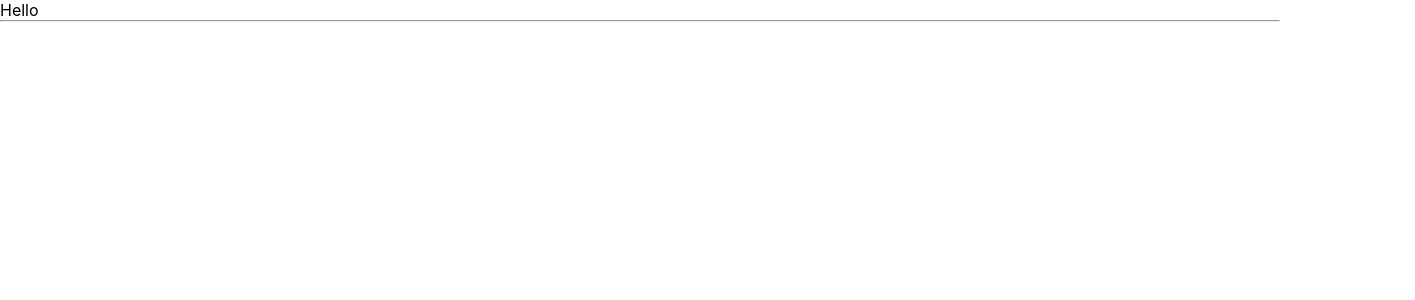
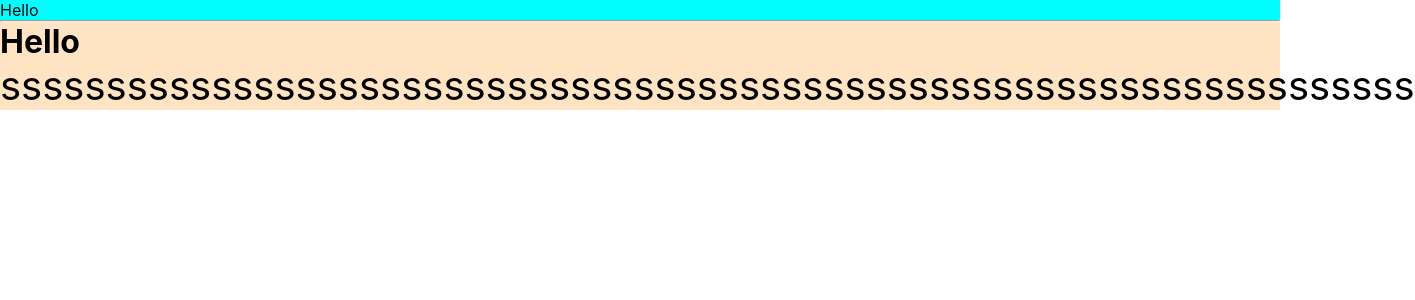
Before and after one commit to misky3/fullstack-app, a React (Create React App) app in the folder frontend/: page /dashboard in a window 1280 px wide. Shown: the top 300 px of the page, 1415 px wide, since content can reach past the window. Built offline with nearby package versions, Linux system fonts and the light colour scheme.

Commit message:
topnav continue

```diff
--- a/frontend/src/screens/dashboard/dashboard.css
+++ b/frontend/src/screens/dashboard/dashboard.css
@@ -0,0 +1,3 @@
+.dashboard{
+    background-color: bisque;
+}
--- a/frontend/src/screens/dashboard/dashboard.jsx
+++ b/frontend/src/screens/dashboard/dashboard.jsx
@@ -2,7 +2,7 @@ import './dashboard.css';
 
 function Dashboard(){
     return(
-        <div>
+        <div className='dashboard'>
             <h1>Hello</h1>
             <p style={{fontSize:"40px"}}>sssssssssssssssssssssssssssssssssssssssssssssssssssssssssssssssssss</p>
         </div>
--- a/frontend/src/screens/dashboardLayout/dashboardLayout.css
+++ b/frontend/src/screens/dashboardLayout/dashboardLayout.css
@@ -0,0 +1,3 @@
+.topnav{
+    background-color: aqua;
+}
--- a/frontend/src/screens/dashboardLayout/dashboardLayout.jsx
+++ b/frontend/src/screens/dashboardLayout/dashboardLayout.jsx
@@ -1,14 +1,16 @@
 import './dashboardLayout.css';
+import { Outlet } from 'react-router-dom';
 
 function DashboardLayout(){
     return(
-        <div>
+        <div className='topnav'>
             <div>
                 <div>
                     Hello
                 </div>
             </div>
             <hr/>
+            <Outlet/>
         </div>
     );
 };
```
Also changed, not shown: 1 other file (tests, documents, lock files or other folders).
